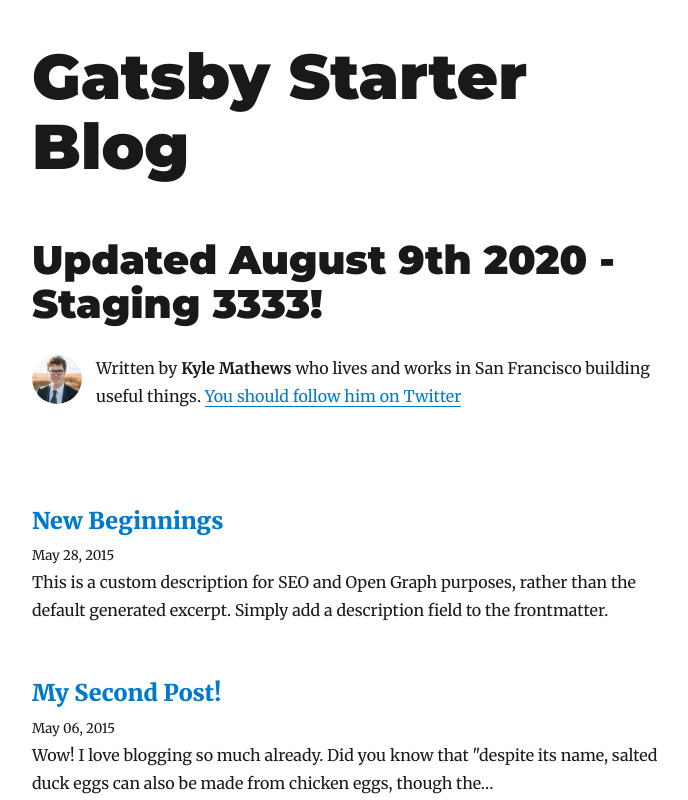
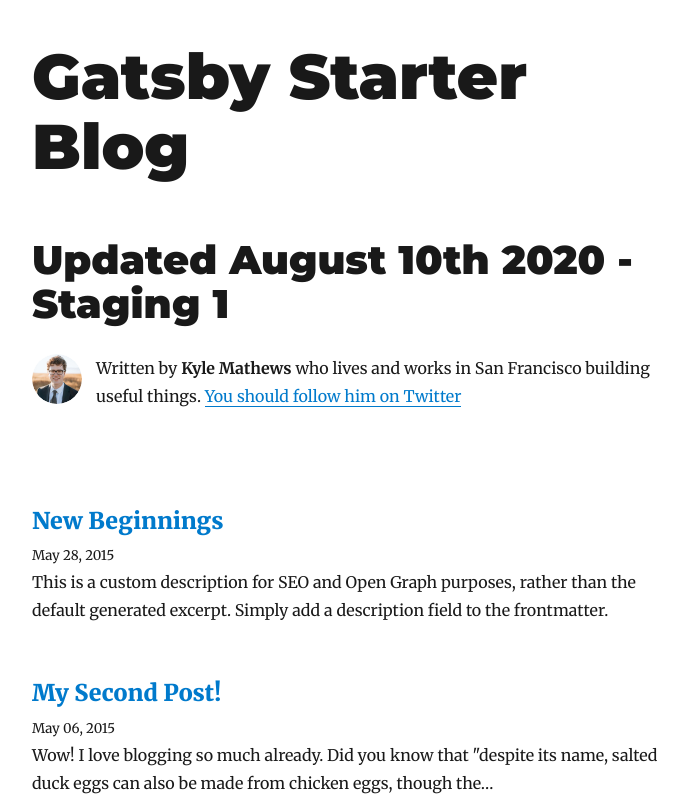
Before and after one commit to jade-framework/gatsby-blog, a Gatsby site: page / in a window 1280 px wide. Shown: the top 800 px of the page, without its empty margins (293-981 px from the left). Built offline with nearby package versions, Linux system fonts and the light colour scheme; Gatsby itself is replaced by a stand-in of ours; some packages are replaced by stand-ins of ours.

Commit message:
update index for staging

```diff
--- a/src/pages/index.js
+++ b/src/pages/index.js
@@ -12,7 +12,7 @@ const BlogIndex = ({ data, location }) => {
 
   return (
     <Layout location={location} title={siteTitle}>
-      <h1>Updated August 9th 2020 - Staging 3333!</h1>
+      <h1>Updated August 10th 2020 - Staging 1</h1>
       <SEO title="All posts" />
       <Bio />
       {posts.map(({ node }) => {
```
